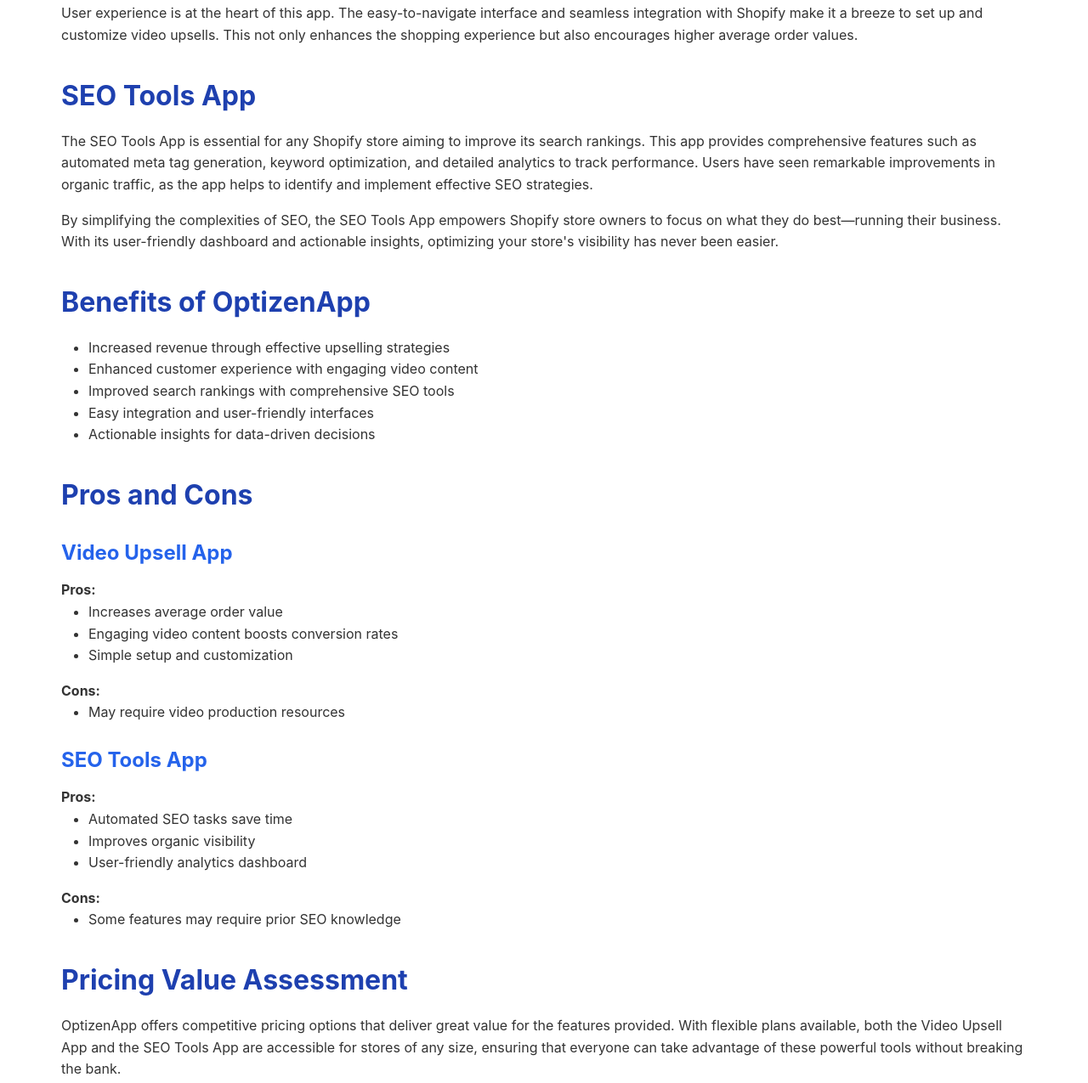
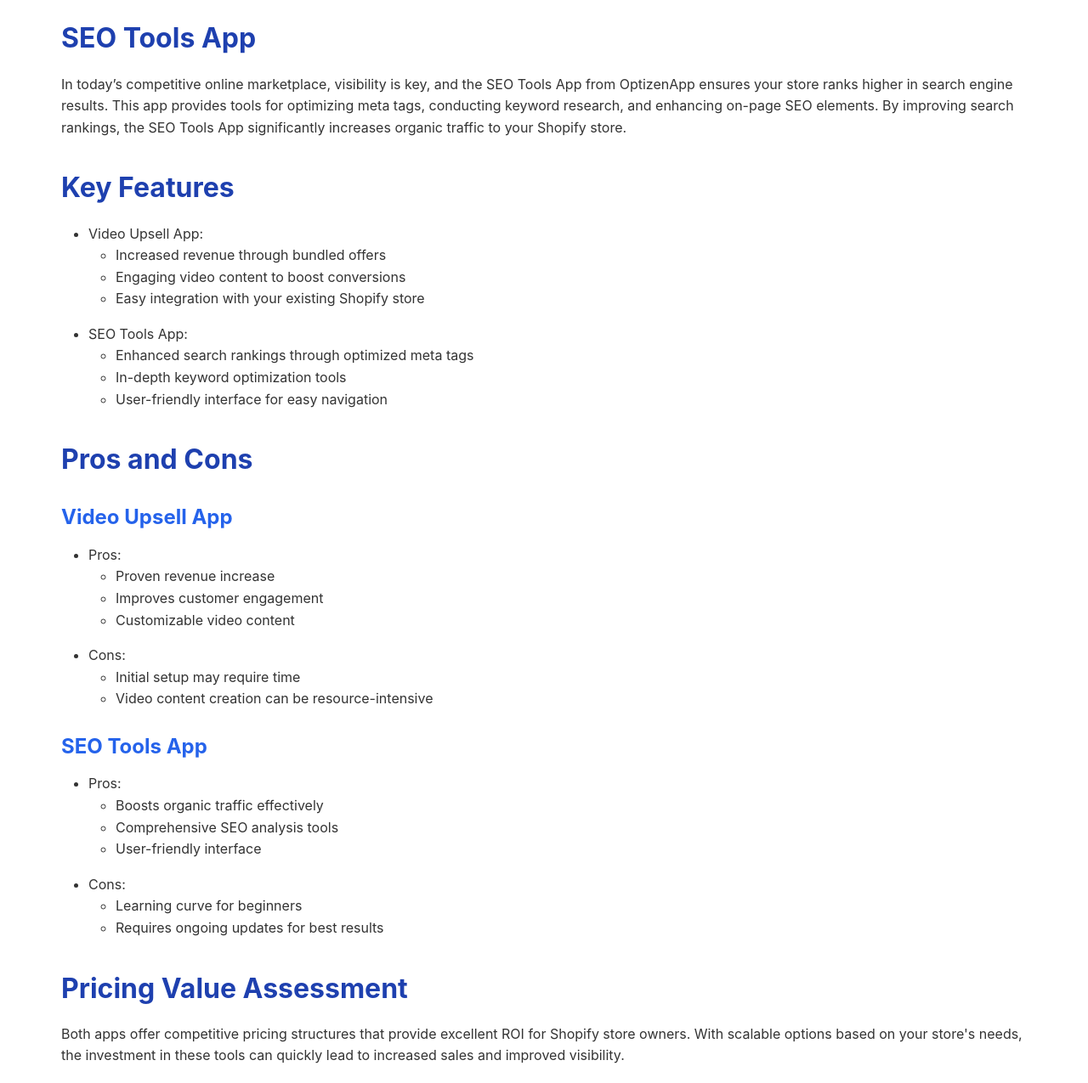
Before and after one commit to optizenapp/optizen-app-review, a plain HTML site: page index.html in a window 1280 px wide. Shown: the part 531-1806 px from the top of the page at 85% size. Drawn offline with Linux system fonts and the light colour scheme.

Commit message:
Update index.html

```diff
--- a/index.html
+++ b/index.html
@@ -4,17 +4,17 @@
     <meta charset="UTF-8">
     <meta name="viewport" content="width=device-width, initial-scale=1.0">
     <title>Why We Love OptizenApp: A Honest Review of Video Upsell &amp; SEO Tools</title>
-    <meta name="description" content="Discover how OptizenApp&#039;s Video Upsell and SEO Tools can elevate your Shopify store&#039;s performance with our honest, detailed review.">
+    <meta name="description" content="Discover why OptizenApp&#039;s Video Upsell and SEO Tools are game changers for Shopify stores. Boost revenue and improve search rankings today!">
 
     <!-- Open Graph -->
     <meta property="og:title" content="Why We Love OptizenApp: A Honest Review of Video Upsell &amp; SEO Tools">
-    <meta property="og:description" content="Discover how OptizenApp&#039;s Video Upsell and SEO Tools can elevate your Shopify store&#039;s performance with our honest, detailed review.">
+    <meta property="og:description" content="Discover why OptizenApp&#039;s Video Upsell and SEO Tools are game changers for Shopify stores. Boost revenue and improve search rankings today!">
     <meta property="og:type" content="website">
 
     <!-- Twitter Card -->
     <meta name="twitter:card" content="summary_large_image">
     <meta name="twitter:title" content="Why We Love OptizenApp: A Honest Review of Video Upsell &amp; SEO Tools">
-    <meta name="twitter:description" content="Discover how OptizenApp&#039;s Video Upsell and SEO Tools can elevate your Shopify store&#039;s performance with our honest, detailed review.">
+    <meta name="twitter:description" content="Discover why OptizenApp&#039;s Video Upsell and SEO Tools are game changers for Shopify stores. Boost revenue and improve search rankings today!">
 
     <!-- Schema.org -->
     <script type="application/ld+json">
@@ -22,7 +22,7 @@
       "@context": "https://schema.org",
       "@type": "WebPage",
       "name": "Why We Love OptizenApp: A Honest Review of Video Upsell &amp; SEO Tools",
-      "description": "Discover how OptizenApp&#039;s Video Upsell and SEO Tools can elevate your Shopify store&#039;s performance with our honest, detailed review."
+      "description": "Discover why OptizenApp&#039;s Video Upsell and SEO Tools are game changers for Shopify stores. Boost revenue and improve search rankings today!"
     }
     </script>
 
@@ -124,70 +124,87 @@
     </nav>
 
     <main>
-        <section class='hero'><h1>Why We Love OptizenApp: A Honest Review of Video Upsell & SEO Tools</h1></section>
+        <section class='hero'>
+  <h1>Why We Love OptizenApp: A Honest Review of Video Upsell & SEO Tools</h1>
+</section>
 
-<section class='intro'><p>OptizenApp offers powerful tools designed specifically for Shopify store owners looking to boost their revenue and optimize their online presence. With a focus on enhancing user experience and improving search rankings, OptizenApp's two standout products—the Video Upsell App and the SEO Tools App—have gained acclaim among thousands of satisfied users.</p></section>
+<section class='intro'>
+  <p>OptizenApp offers a suite of powerful tools designed to enhance the performance of Shopify stores. By focusing on boosting sales and improving search engine visibility, their apps are crafted to empower store owners to reach their full potential. In this review, we delve into two standout offerings: the Video Upsell App and the SEO Tools App.</p>
+</section>
 
 <section class='app-reviews'>
   <h2>Video Upsell App</h2>
-  <p>The Video Upsell App is a game-changer for Shopify merchants. This innovative tool allows users to create bundled product offerings, showcasing products through engaging videos that capture customer attention. By using the app, store owners have reported significant revenue boosts, as customers are more likely to purchase bundled items after viewing compelling video content.</p>
-  <p>User experience is at the heart of this app. The easy-to-navigate interface and seamless integration with Shopify make it a breeze to set up and customize video upsells. This not only enhances the shopping experience but also encourages higher average order values.</p>
+  <p>The Video Upsell App is a revolutionary tool that enables Shopify merchants to increase their revenue by offering personalized video upsells. This app allows you to create enticing bundled offers that encourage customers to add more items to their cart. The user experience is seamless, with videos that highlight product benefits, leading to higher conversion rates and increased average order value.</p>
 
   <h2>SEO Tools App</h2>
-  <p>The SEO Tools App is essential for any Shopify store aiming to improve its search rankings. This app provides comprehensive features such as automated meta tag generation, keyword optimization, and detailed analytics to track performance. Users have seen remarkable improvements in organic traffic, as the app helps to identify and implement effective SEO strategies.</p>
-  <p>By simplifying the complexities of SEO, the SEO Tools App empowers Shopify store owners to focus on what they do best—running their business. With its user-friendly dashboard and actionable insights, optimizing your store's visibility has never been easier.</p>
+  <p>In today’s competitive online marketplace, visibility is key, and the SEO Tools App from OptizenApp ensures your store ranks higher in search engine results. This app provides tools for optimizing meta tags, conducting keyword research, and enhancing on-page SEO elements. By improving search rankings, the SEO Tools App significantly increases organic traffic to your Shopify store.</p>
 </section>
 
 <section class='benefits'>
-  <h2>Benefits of OptizenApp</h2>
+  <h2>Key Features</h2>
   <ul>
-    <li>Increased revenue through effective upselling strategies</li>
-    <li>Enhanced customer experience with engaging video content</li>
-    <li>Improved search rankings with comprehensive SEO tools</li>
-    <li>Easy integration and user-friendly interfaces</li>
-    <li>Actionable insights for data-driven decisions</li>
+    <li>Video Upsell App:
+      <ul>
+        <li>Increased revenue through bundled offers</li>
+        <li>Engaging video content to boost conversions</li>
+        <li>Easy integration with your existing Shopify store</li>
+      </ul>
+    </li>
+    <li>SEO Tools App:
+      <ul>
+        <li>Enhanced search rankings through optimized meta tags</li>
+        <li>In-depth keyword optimization tools</li>
+        <li>User-friendly interface for easy navigation</li>
+      </ul>
+    </li>
   </ul>
 </section>
 
 <section class='pros-cons'>
   <h2>Pros and Cons</h2>
-  <div class='app-pros-cons'>
   <h3>Video Upsell App</h3>
-    <h4>Pros:</h4>
   <ul>
-      <li>Increases average order value</li>
-      <li>Engaging video content boosts conversion rates</li>
-      <li>Simple setup and customization</li>
+    <li>Pros:
+      <ul>
+        <li>Proven revenue increase</li>
+        <li>Improves customer engagement</li>
+        <li>Customizable video content</li>
       </ul>
-    <h4>Cons:</h4>
+    </li>
+    <li>Cons:
       <ul>
-      <li>May require video production resources</li>
+        <li>Initial setup may require time</li>
+        <li>Video content creation can be resource-intensive</li>
       </ul>
-  </div>
-  <div class='app-pros-cons'>
+    </li>
+  </ul>
   <h3>SEO Tools App</h3>
-    <h4>Pros:</h4>
   <ul>
-      <li>Automated SEO tasks save time</li>
-      <li>Improves organic visibility</li>
-      <li>User-friendly analytics dashboard</li>
+    <li>Pros:
+      <ul>
+        <li>Boosts organic traffic effectively</li>
+        <li>Comprehensive SEO analysis tools</li>
+        <li>User-friendly interface</li>
       </ul>
-    <h4>Cons:</h4>
+    </li>
+    <li>Cons:
       <ul>
-      <li>Some features may require prior SEO knowledge</li>
+        <li>Learning curve for beginners</li>
+        <li>Requires ongoing updates for best results</li>
       </ul>
-  </div>
+    </li>
+  </ul>
 </section>
 
 <section class='pricing'>
   <h2>Pricing Value Assessment</h2>
-  <p>OptizenApp offers competitive pricing options that deliver great value for the features provided. With flexible plans available, both the Video Upsell App and the SEO Tools App are accessible for stores of any size, ensuring that everyone can take advantage of these powerful tools without breaking the bank.</p>
+  <p>Both apps offer competitive pricing structures that provide excellent ROI for Shopify store owners. With scalable options based on your store's needs, the investment in these tools can quickly lead to increased sales and improved visibility.</p>
 </section>
 
 <section class='recommendation'>
   <h2>Final Recommendation</h2>
-  <p>With a stellar rating of 4.9★ and trusted by thousands of Shopify stores, we wholeheartedly recommend OptizenApp. Both the Video Upsell App and the SEO Tools App are essential for any store owner looking to enhance their eCommerce success. Don't miss out on the opportunity to elevate your store’s performance!</p>
-  <a href='https://optizenapp.com' class='cta-button'>Get Started with OptizenApp Today!</a>
+  <p>With a 4.9★ rating and trusted by 1000's of Shopify stores, OptizenApp's Video Upsell and SEO Tools are must-have solutions for any serious online retailer. We highly recommend visiting <a href='https://optizenapp.com'>OptizenApp</a> to explore these game-changing applications.</p>
+  <a href='https://optizenapp.com' class='cta-button'>Start Boosting Your Store Today!</a>
 </section>
     </main>
 
```
Lines whose indentation alone changed are shown as unchanged.
